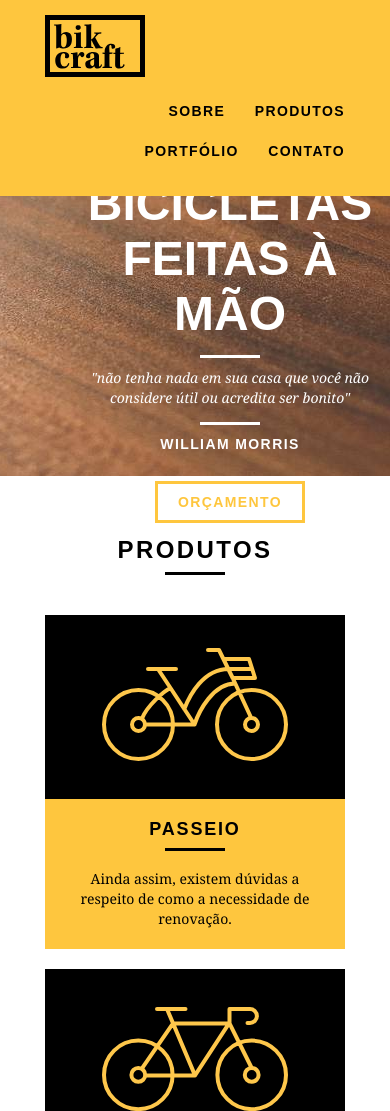
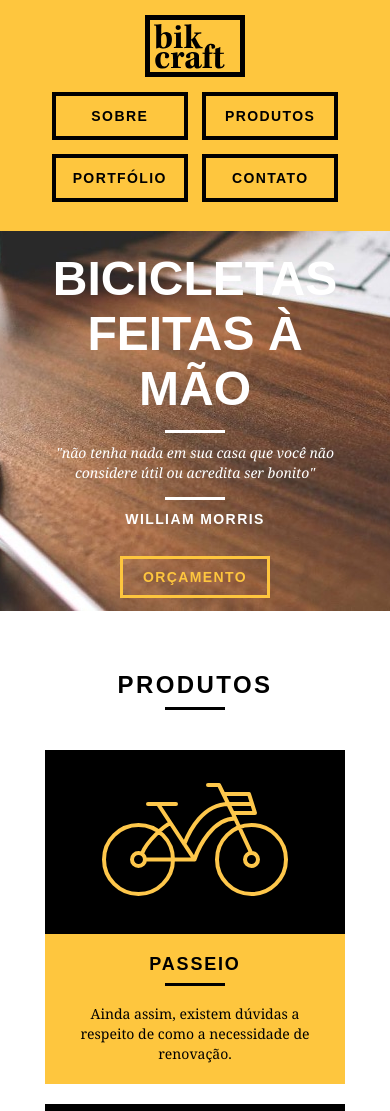
Before and after one commit to ligiapretel/bikcraft, a plain HTML site: page index.html in a window 390 px wide. Shown: the top 1111 px of the page. Drawn offline with Linux system fonts and the light colour scheme.

Commit message:
Criando header responsivo

```diff
--- a/css/style.css
+++ b/css/style.css
@@ -674,3 +674,54 @@ footer ul li{
 .contato_mapa{
     padding-bottom: 60px;
 }
+
+/* Estilo para tablet */
+
+@media only screen and (min-width: 788px) and (max-width: 979px) {
+
+}
+
+/* Estilo para smartphone */
+
+@media only screen and (max-width: 787px) {
+
+    /* Header */
+
+    .header {
+        position: relative;
+        padding-bottom: 0;
+    }
+
+    .header img {
+        display: block;
+        margin: 0 auto 10px auto;
+    }
+
+    .header_menu{
+        text-align: center;
+    }
+
+    .header_menu ul li {
+        margin: 5px;
+    }
+
+    .header_menu ul li a {
+        border: 4px solid #000;
+        width: 136px;
+        display: block;
+        float: left;
+    }
+
+    .header_menu ul li a:hover {
+        border-color: #fff;
+    }
+
+    /* Introdução */
+
+    .introducao{
+        background: url(../img/bg-mobile.jpg) no-repeat center;
+        background-size: cover;
+        margin-top: 0px;
+        padding: 20px;
+    }
+}
```
